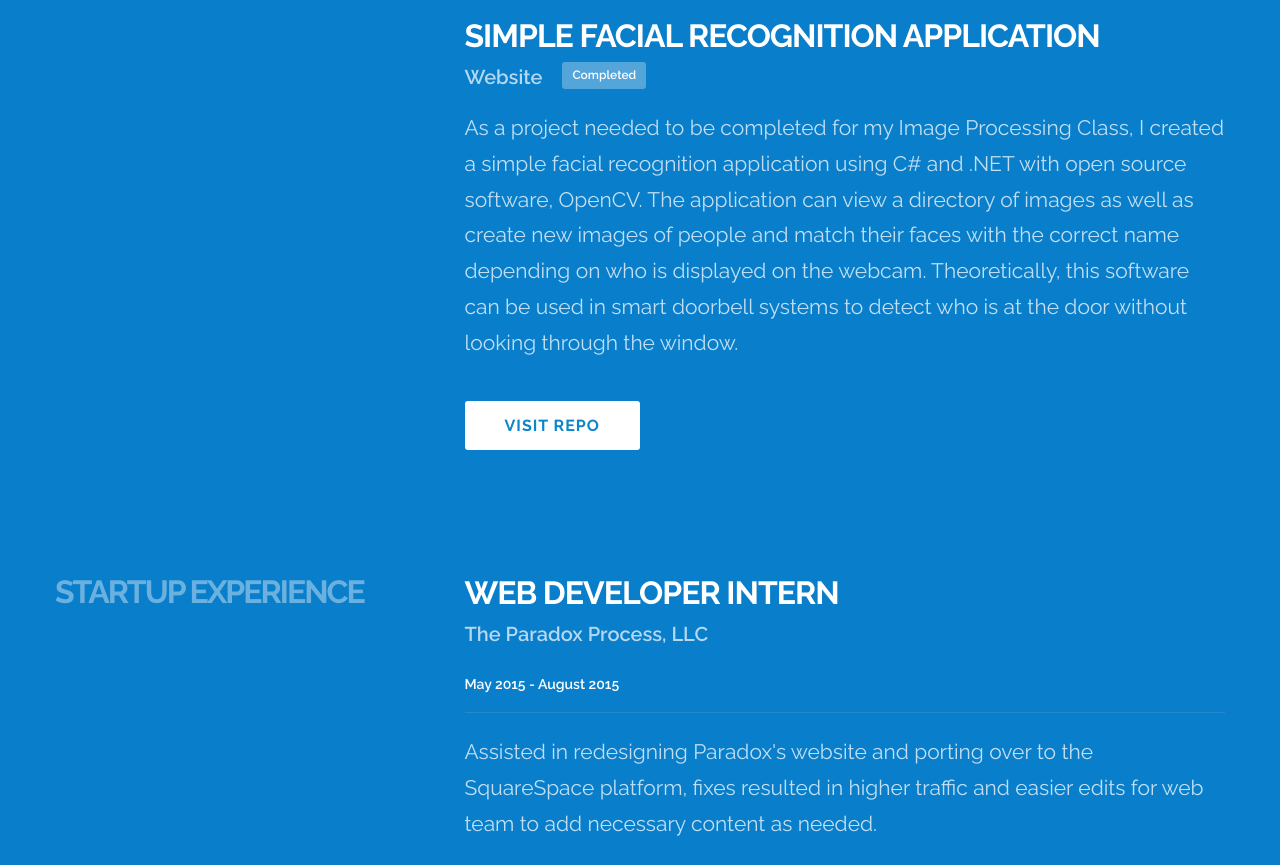
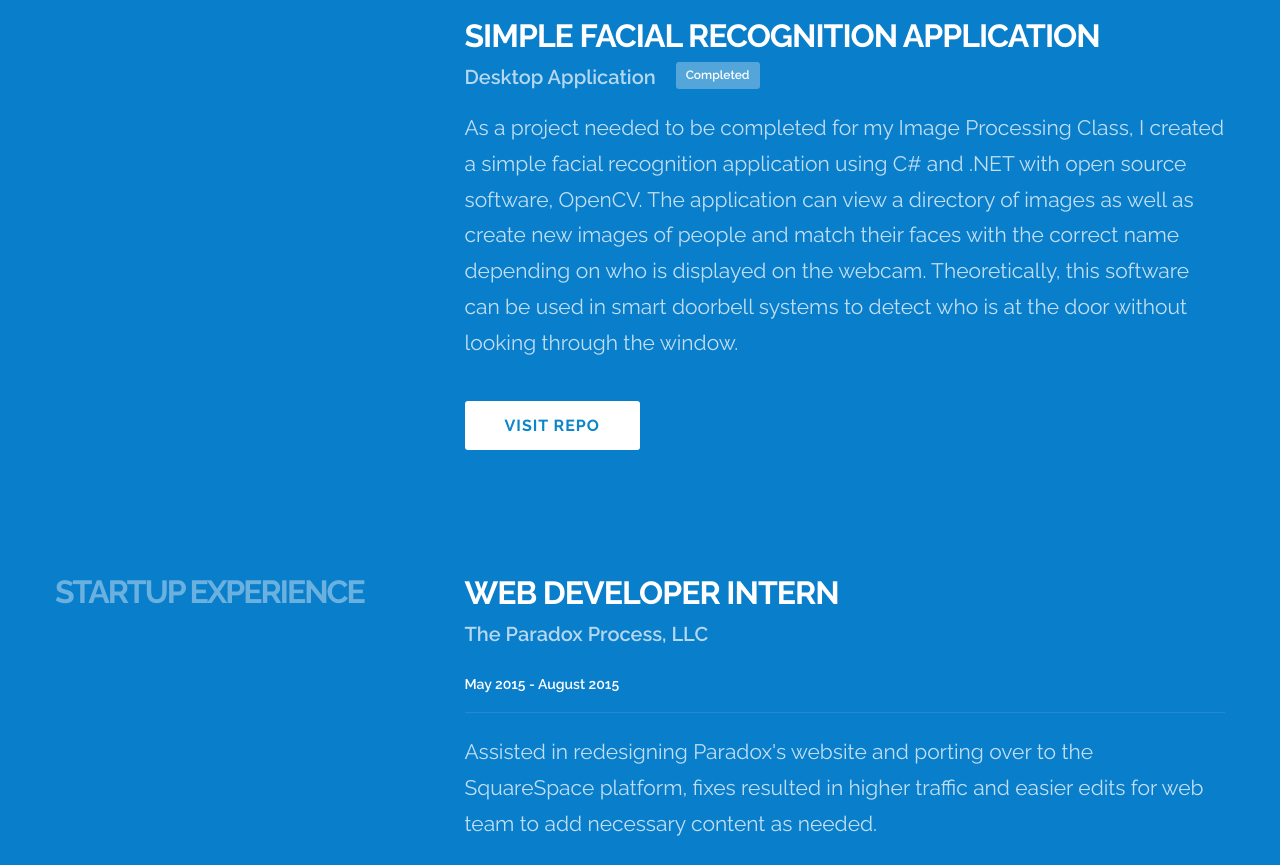
Before and after one commit to eakrum/MyWebsite, a website: page index.html in a window 1280 px wide. Shown: the part 4006-4871 px from the top of the page. Drawn offline with nearby package versions, Linux system fonts and the light colour scheme.

Commit message:
bug fixes

```diff
--- a/index.html
+++ b/index.html
@@ -248,7 +248,7 @@
                   <img src="img/facialrecognition.jpg" width="560">
                   <br><br>
                      <h3>Simple Facial Recognition Application</h3>
-                      <h5>Website</h5>
+                      <h5>Desktop Application</h5>
                       <p class="small">Completed</p>
                       <p>As a project needed to be completed for my Image Processing Class, I created a simple facial recognition application using C# and .NET with open source software, OpenCV. The application can view a directory of images as well as create new images of people and match their faces with the correct name depending on who is displayed on the webcam. Theoretically, this software can be used in smart doorbell systems to detect who is at the door without looking through the window.</p>
                        <a href="https://google.com/" class="button">Visit Repo</a>
```
